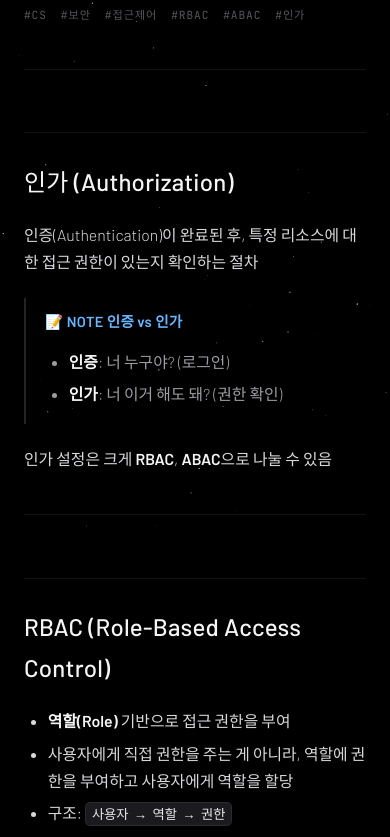
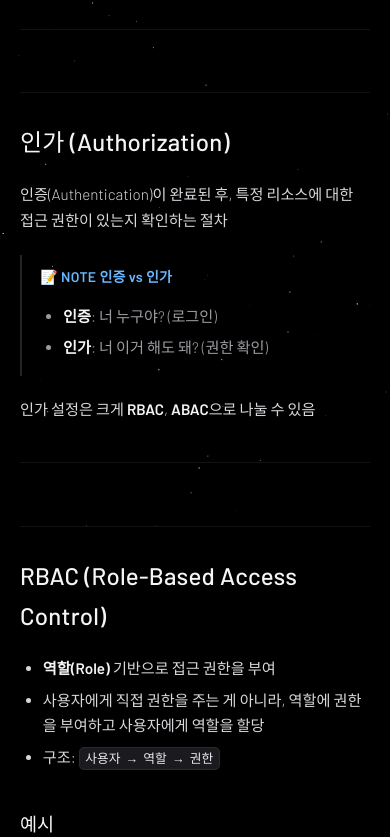
Before and after one commit to dobidugi/dobidugi.github.io, an Astro site: page /log/access-control-rbac-abac in a window 390 px wide. Shown: the part 307-1144 px from the top of the page. Built offline with nearby package versions, Linux system fonts and the light colour scheme; Astro itself is replaced by a stand-in of ours; a web font is replaced by a local one.

Commit message:
fix: 반응형 레이아웃 수정

```diff
--- a/src/styles/global.css
+++ b/src/styles/global.css
@@ -681,24 +681,91 @@
 
 /* ---------- responsive ---------- */
 @media (max-width: 720px) {
+  /* 글 목록: 4컬럼 → 메타(날짜·카테고리) 윗줄 + 제목 아랫줄 2단 구성 */
   .post-row {
-    grid-template-columns: 1fr 28px;
-    gap: 6px 14px;
-    padding: 18px 6px;
+    grid-template-columns: auto 1fr 22px;
+    grid-template-areas:
+      'date cat arrow'
+      'main main arrow';
+    gap: 4px 14px;
+    align-items: center;
+    padding: 16px 4px;
   }
 
-  .pr-date,
+  .pr-date {
+    grid-area: date;
+  }
+
   .pr-cat {
-    display: inline;
+    grid-area: cat;
   }
 
   .pr-main {
-    grid-column: 1;
+    grid-area: main;
   }
 
   .pr-arrow {
-    grid-row: 2;
-    grid-column: 2;
+    grid-area: arrow;
+  }
+
+  .pr-title {
+    font-size: 1rem;
+  }
+
+  .section {
+    padding: 56px 20px 80px;
+  }
+
+  .section-head {
+    flex-direction: column;
+    align-items: flex-start;
+    gap: 10px;
+    margin-bottom: 24px;
+  }
+
+  .page-head {
+    padding: 120px 20px 20px;
+  }
+
+  .filters {
+    padding: 0 20px;
+  }
+
+  .year-label {
+    font-size: 2rem;
+    margin: 40px 0 8px;
+  }
+
+  .post {
+    padding: 110px 20px 80px;
+  }
+
+  .post-meta {
+    flex-wrap: wrap;
+    gap: 10px 16px;
+  }
+
+  .post-tags {
+    gap: 10px;
+  }
+
+  .prose {
+    font-size: 0.95rem;
+  }
+
+  .prose pre {
+    padding: 14px 16px;
+    font-size: 0.8rem;
+    border-radius: 8px;
+  }
+
+  .prose .mermaid {
+    padding: 14px;
+  }
+
+  .nav-inner {
+    height: 56px;
+    padding: 0 20px;
   }
 
   .nav-links {
@@ -706,7 +773,13 @@
   }
 
   .brand {
+    font-size: 1.15rem;
     letter-spacing: 0.28em;
+  }
+
+  .footer-row {
+    flex-wrap: wrap;
+    gap: 8px 16px;
   }
 }
 
```
